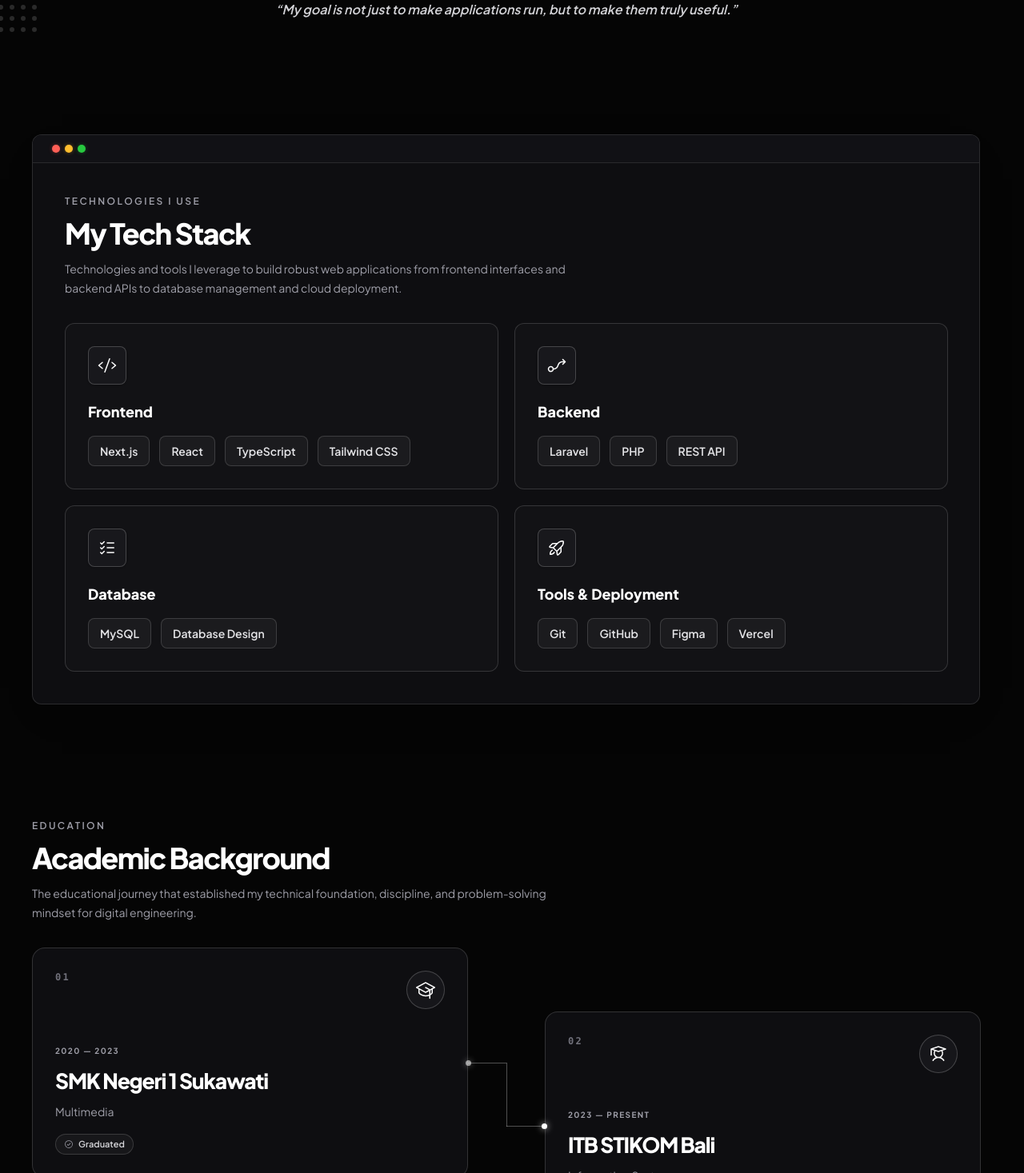
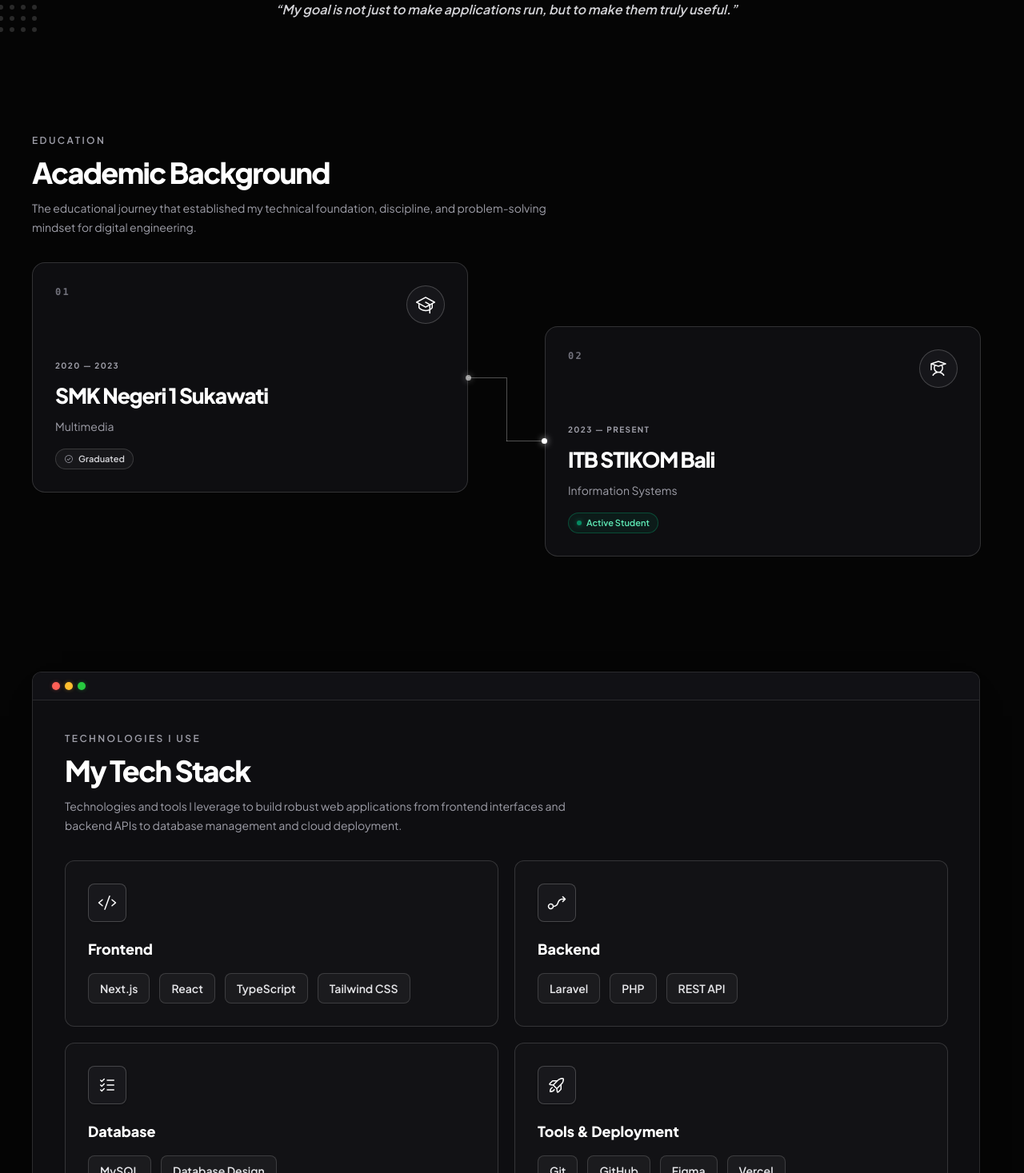
Before and after one commit to DwipaRaharja/rama-portofolio, a Next.js app: page / in a window 1280 px wide. Shown: the part 1223-2690 px from the top of the page at 80% size. Built offline with nearby package versions, Linux system fonts and the light colour scheme; no server answers.

Commit message:
feat: implement scroll-aware navbar and main page structure with section navigation

```diff
--- a/app/page.tsx
+++ b/app/page.tsx
@@ -11,8 +11,8 @@ export default function Home() {
     <main className="overflow-x-clip">
       <HeroSection />
       <AboutSection />
+      <EducationSection />
       <TechStackSection />
-      <EducationSection />
       <PortfolioSection />
       <TestimonialSection />
       <ContactSection />
--- a/components/layout/Navbar.tsx
+++ b/components/layout/Navbar.tsx
@@ -57,7 +57,8 @@ export function Navbar() {
     }
 
     window.addEventListener(PORTFOLIO_INTRO_EVENT, completeIntro);
-    return () => window.removeEventListener(PORTFOLIO_INTRO_EVENT, completeIntro);
+    return () =>
+      window.removeEventListener(PORTFOLIO_INTRO_EVENT, completeIntro);
   }, []);
 
   useEffect(() => {
--- a/data/site.ts
+++ b/data/site.ts
@@ -1,8 +1,8 @@
 export const navigationItems = [
   { label: "Home", href: "#home" },
   { label: "About", href: "#about" },
+  { label: "Education", href: "#education" },
   { label: "Tech Stack", href: "#tech-stack" },
-  { label: "Education", href: "#education" },
   { label: "Portfolio", href: "#portfolio" },
   { label: "Testimonials", href: "#testimonials" },
 ] as const;
```
